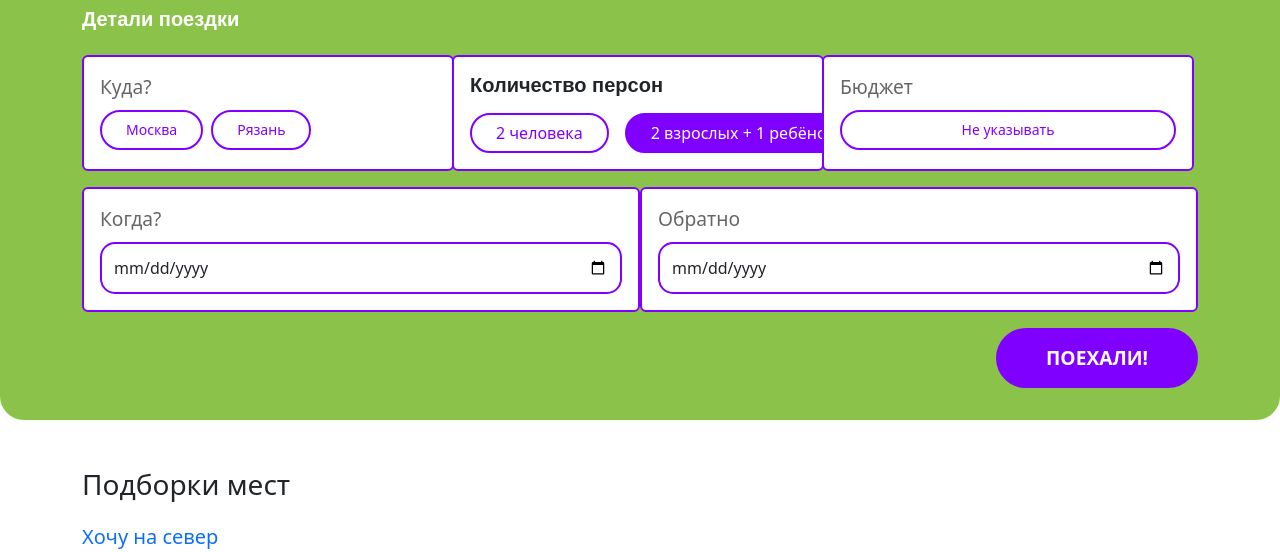
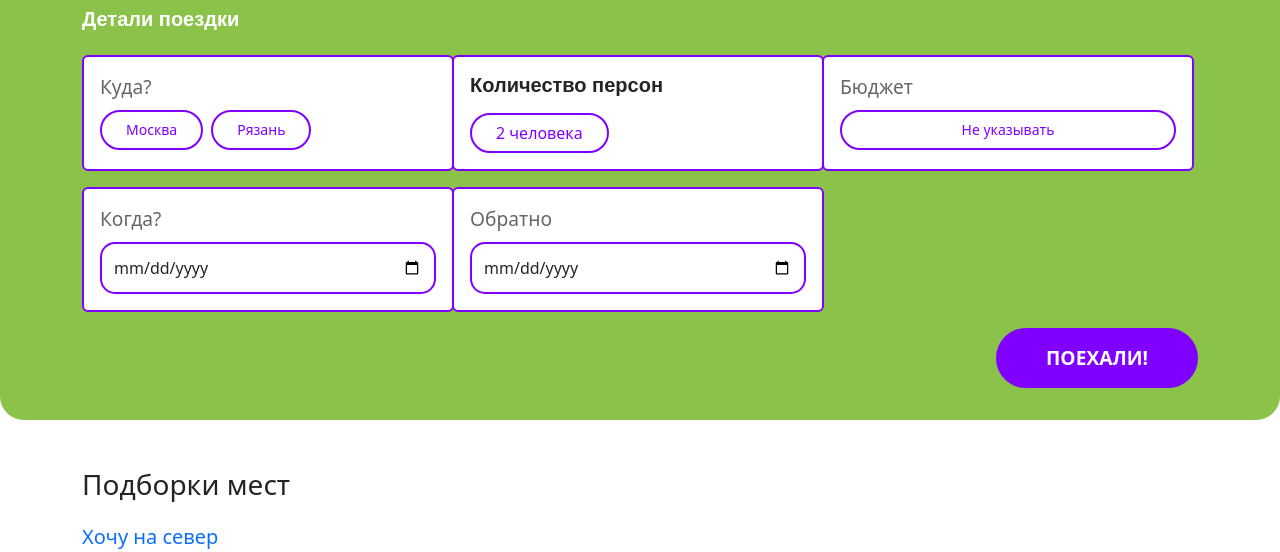
Before and after one commit to farakhov0ruslan/Atlas, a Django app: page / in a window 1280 px wide. Shown: the part 481-1033 px from the top of the page. Run offline with Django 5.2, Linux system fonts and the light colour scheme; some libraries are stand-ins or nearby versions.

Commit message:
develop: удалил кнопку в количество персон, изменил navbar

```diff
--- a/main/templates/main/index.html
+++ b/main/templates/main/index.html
@@ -25,23 +25,33 @@
 	<!-- Header with Logo -->
 	<nav class="navbar navbar-expand-lg navbar-light bg-white">
     <div class="container">
+        <!-- Логотип -->
         <a class="navbar-brand text-primary fw-bold" href="#">ATLAS</a>
-			<div class="d-flex align-items-center">
-				<a href="#" class="header-icons mx-2">
+        <!-- Кнопка-гамбургер -->
+        <button class="navbar-toggler" type="button" data-bs-toggle="collapse" data-bs-target="#navbarMenu"
+                aria-controls="navbarMenu" aria-expanded="false" aria-label="Toggle navigation">
+            <span class="navbar-toggler-icon"></span>
+        </button>
+        <!-- Основное меню -->
+        <div class="collapse navbar-collapse" id="navbarMenu">
+            <div class="navbar-nav ms-auto">
+                <a href="#" class="nav-item nav-link">
                     <i class="bi bi-person"></i> АККАУНТ
                 </a>
-				<a href="#" class="header-icons mx-2">
+                <a href="#" class="nav-item nav-link">
                     <i class="bi bi-suitcase"></i> ЧЕМОДАН
                 </a>
-				<a href="#" class="header-icons mx-2">
+                <a href="#" class="nav-item nav-link">
                     <i class="bi bi-geo-alt"></i> МОСКВА
                 </a>
-				<a href="#" class="header-icons mx-2">
+                <a href="#" class="nav-item nav-link">
                     <i class="bi bi-question-circle"></i> ПОМОЩЬ
                 </a>
             </div>
         </div>
+    </div>
 </nav>
+
 
 	<!-- Hero Section -->
 	<section class="hero-section">
@@ -72,7 +82,6 @@
 						<h5 class="text-dark mb-3">Количество персон</h5>
 						<div class="d-flex gap-3">
 							<button class="btn btn-outline-primary">2 человека</button>
-							<button class="btn btn-primary">2 взрослых + 1 ребёнок</button>
 						</div>
 					</div>
 				</div>
@@ -88,13 +97,13 @@
 				<!-- Dates -->
 				<div class="col-12">
 					<div class="row g-3">
-						<div class="col-md-6">
+						<div class="col-md-4">
 							<div class="bg-white rounded p-2">
 								<label class="form-label">Когда?</label>
 								<input type="date" class="form-control">
 							</div>
 						</div>
-						<div class="col-md-6">
+						<div class="col-md-4">
 							<div class="bg-white rounded p-2">
 								<label class="form-label">Обратно</label>
 								<input type="date" class="form-control">
```
Also changed, not shown: main/urls.py (line endings or trailing spaces). Lines whose indentation alone changed are shown as unchanged.
